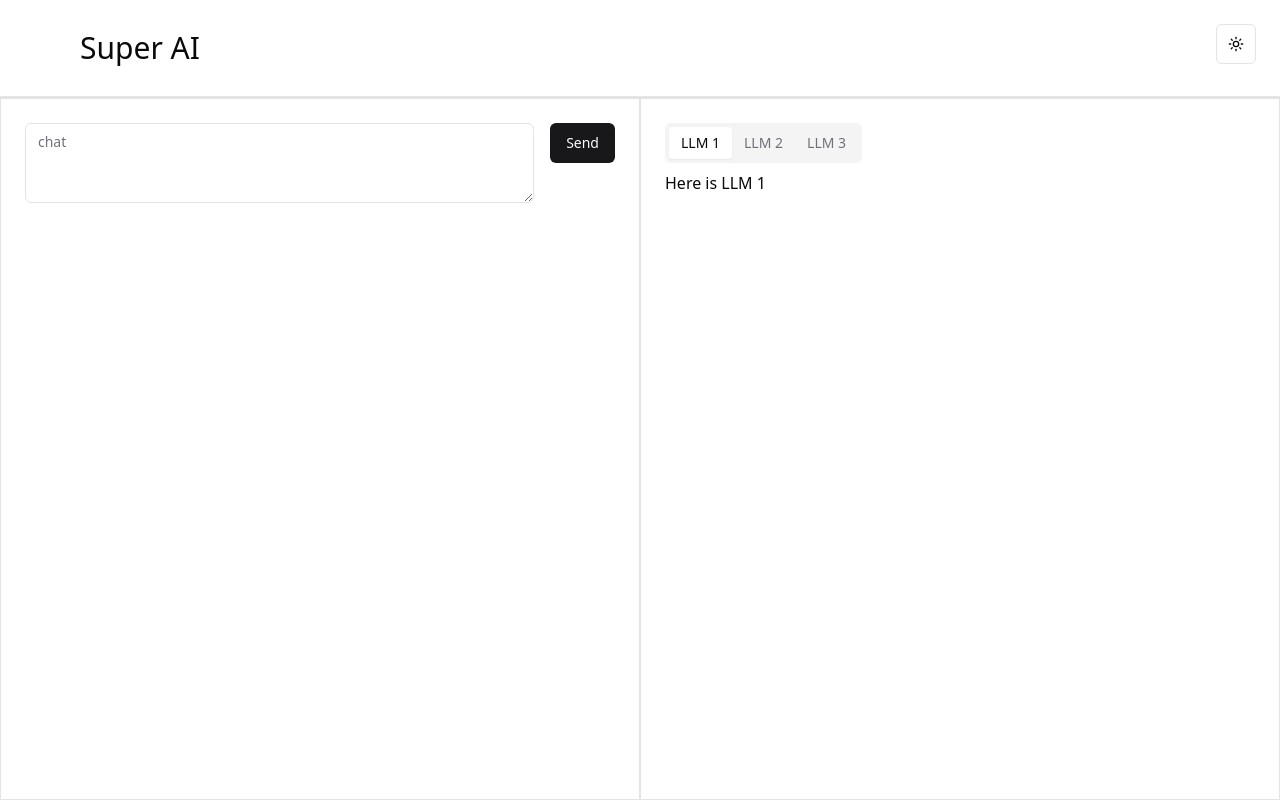
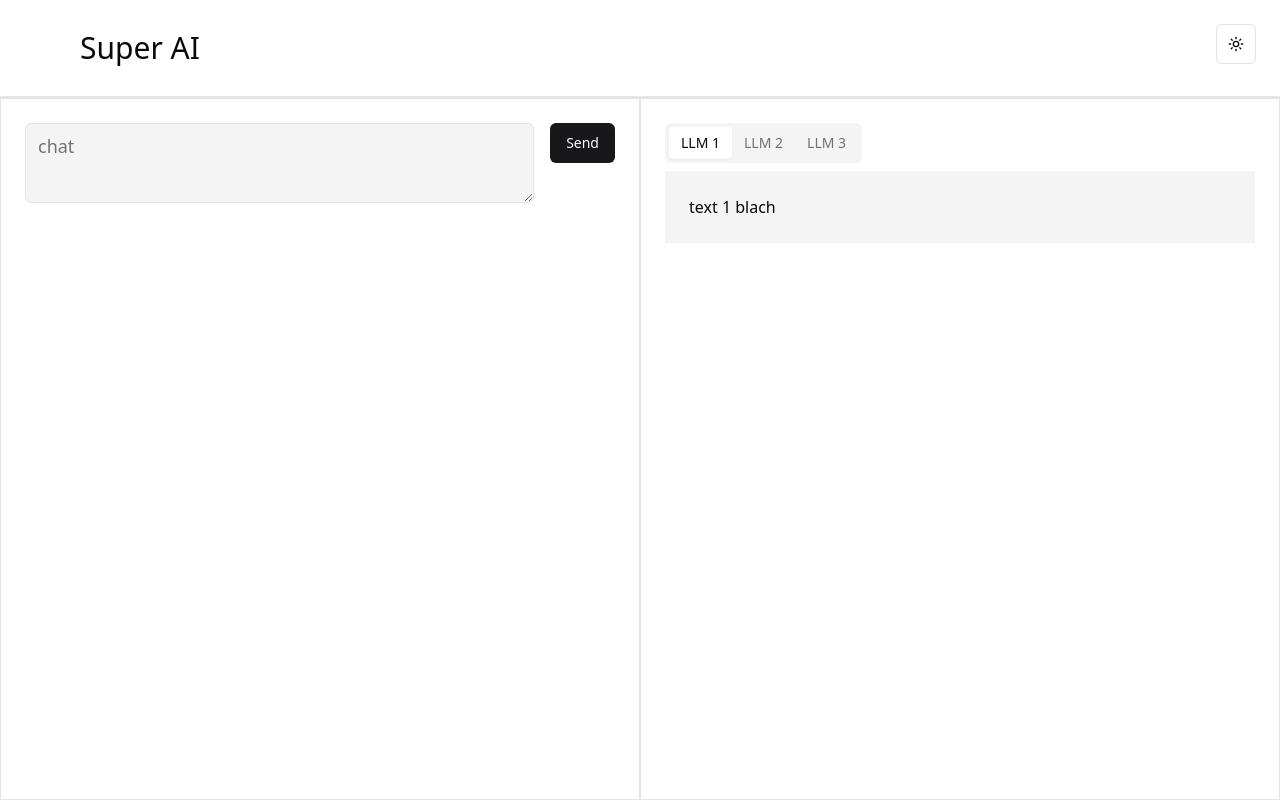
Before and after one commit to thomaswalsh1/super-ai, a SvelteKit app: page / in a window 1280 px wide. Built offline with nearby package versions, Linux system fonts and the light colour scheme.

Commit message:
Add output box component
Co-authored-by: thomaswalsh1 <thomaswalsh1@users.noreply.github.com>

```diff
--- a/src/routes/+page.svelte
+++ b/src/routes/+page.svelte
@@ -2,30 +2,31 @@
     import { Textarea } from "$lib/components/ui/textarea";
     import { Button } from "$lib/components/ui/button";
     import * as Tabs from "$lib/components/ui/tabs";
+    import OutputBox from "./OutputBox.svelte";
 </script>
 
 <div class="grow flex flex-row" id="bottom-container">
     <div class="basis-1/2 border p-6 flex items-start w-full" id="prompt-half">
         <div id="prompt box" class="flex gap-4 w-full">
-            <Textarea placeholder="chat" class="" />
+            <Textarea placeholder="chat" class="bg-muted text-lg" />
             <Button type="submit">Send</Button>
         </div>
     </div>
     <div class="basis-1/2 border p-6" id="output-half">
-        <Tabs.Root value="LLM 1" class="w-[400px]">
+        <Tabs.Root value="LLM 1" class="">
             <Tabs.List>
                 <Tabs.Trigger value="LLM 1">LLM 1</Tabs.Trigger>
                 <Tabs.Trigger value="LLM 2">LLM 2</Tabs.Trigger>
                 <Tabs.Trigger value="LLM 3">LLM 3</Tabs.Trigger>
             </Tabs.List>
             <Tabs.Content value="LLM 1">
-                Here is LLM 1
+                <OutputBox outputText="text 1" />
             </Tabs.Content>
             <Tabs.Content value="LLM 2">
-                Here is LLM 2
+                <OutputBox outputText="text 2" />
             </Tabs.Content>
             <Tabs.Content value="LLM 3">
-                Here is LLM 3
+                <OutputBox outputText="text 3" />
             </Tabs.Content>
         </Tabs.Root>
     </div>
--- /dev/null
+++ b/src/routes/OutputBox.svelte
@@ -0,0 +1,7 @@
+<script lang="ts">
+    let { outputText } = $props();
+</script>
+<div id="output-box" class="flex h-full bg-muted p-6">
+    {outputText}
+    blach
+</div>
```
